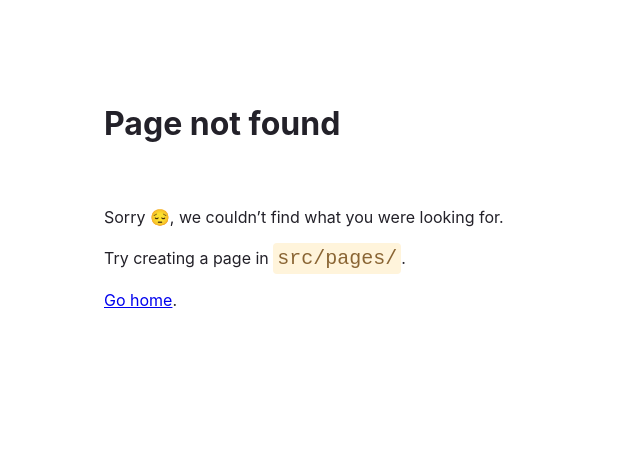
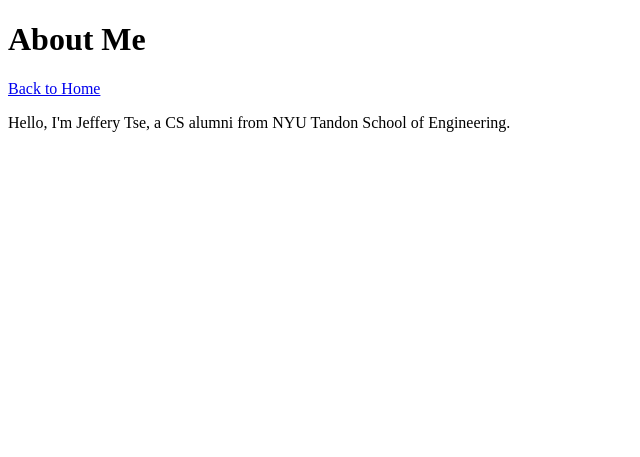
Before and after one commit to tse-jeff/gatsby-tutorial, a Gatsby site: page /about in a window 1280 px wide. Before the commit this address had no page. Shown: the whole page, without its empty margins (0-640 px from the left). Built offline with nearby package versions, Linux system fonts and the light colour scheme; Gatsby itself is replaced by a stand-in of ours.

Commit message:
added links and about page

```diff
--- /dev/null
+++ b/src/pages/about.js
@@ -0,0 +1,18 @@
+import * as React from 'react'
+import { Link } from 'gatsby'
+
+const AboutPage = () => {
+  return (
+    <main>
+      <h1>About Me</h1>
+      <Link to='/'>Back to Home</Link>
+      <p>Hello, I'm Jeffery Tse, a CS alumni from NYU
+        Tandon School of Engineering.
+      </p>
+    </main>
+  )
+}
+
+export const Head = () => <title>About Me</title>
+
+export default AboutPage
--- a/src/pages/index.js
+++ b/src/pages/index.js
@@ -1,9 +1,11 @@
 import * as React from 'react'
+import { Link } from 'gatsby'
 
 const IndexPage = () => {
   return (
     <main>
       <h1>This is a Gatsby.js Tutorial site!</h1>
+      <Link to='/about'>About</Link>
       <p>I'm following a Gatsby tutorial.</p>
     </main>
   )
```
Also changed, not shown: 1 other file.
